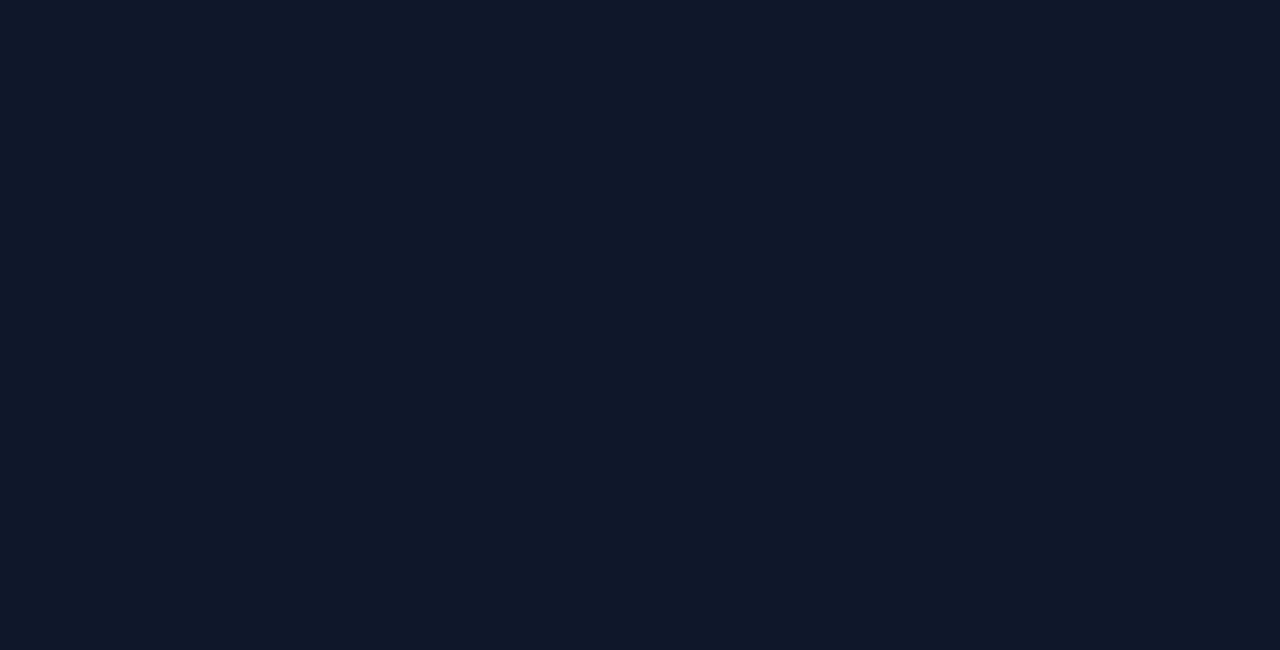
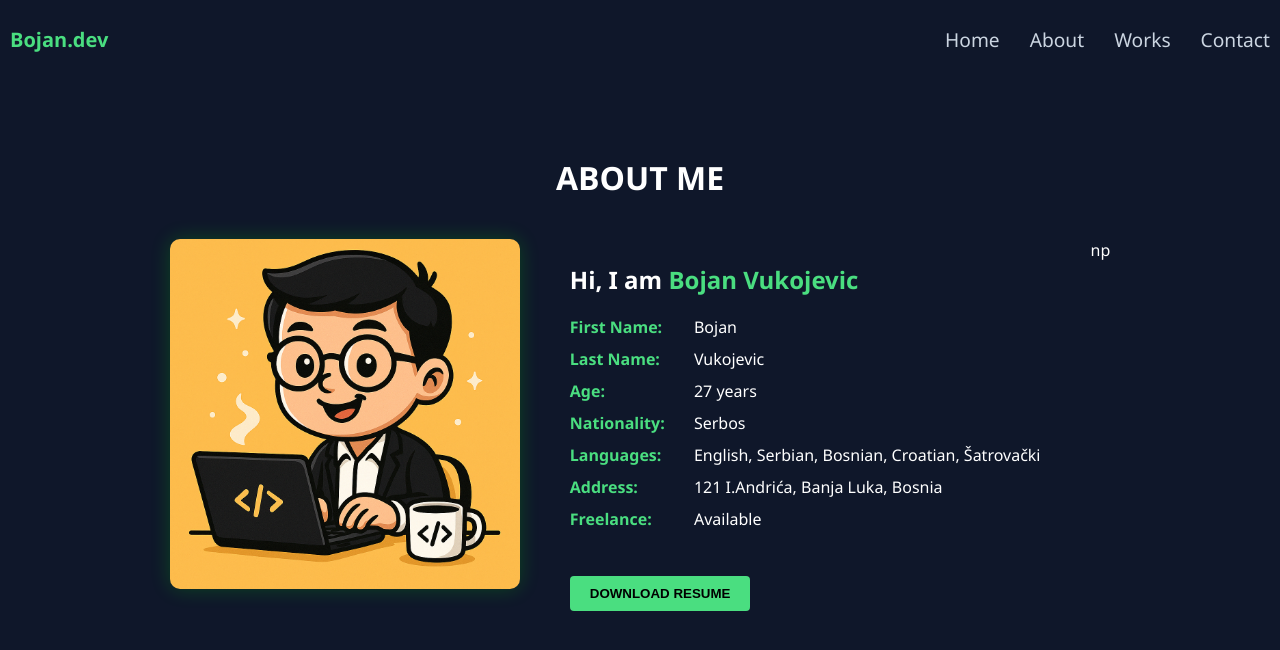
Before and after one commit to 7DevianT7/react-navigation-app, a React (Vite) app: page /about in a window 1280 px wide. Shown: the top 650 px of the page. Built offline with nearby package versions, Linux system fonts and the light colour scheme.

Commit message:
Final APP

```diff
--- a/src/App.css
+++ b/src/App.css
@@ -1,5 +1,5 @@
 body, html {
-  margin: 0;
+  margin: 5px;
   padding: 0;
   background-color: #0f172a;
   color: white;
@@ -9,9 +9,7 @@ body, html {
 }
 .navbar {
   display: flex;
-  justify-content: center;
   gap: 2rem;
-  background-color: #1e293b;
   padding: 1rem 0;
 }
 
@@ -38,7 +36,6 @@ body, html {
   width: 150px;
   height: 150px;
   border-radius: 50%;
-  border: 4px solid #38bdf8;
   margin-bottom: 1rem;
 }
 
@@ -47,9 +44,7 @@ h1 {
   color: white;
 }
 
-h1 span {
-  color: #38bdf8;
-}
+
 
 p {
   max-width: 600px;
--- a/src/components/About.jsx
+++ b/src/components/About.jsx
@@ -38,7 +38,7 @@ const About = () => {
               <span>Freelance:</span> Available
             </li>
           </ul>
-          <a href="/react-navigation-app/cv.pdf" download>
+          <a href="/cv.pdf" download>
             <button className="resume-btn">DOWNLOAD RESUME</button>
           </a>
         </div>np
--- a/src/components/navbar.css
+++ b/src/components/navbar.css
@@ -1,7 +1,6 @@
 .navbar {
   width: 100%;
   padding: 20px 40px;
-  background-color: #0f172a;
   display: flex;
   justify-content: space-between;
   align-items: center;
--- a/src/index.css
+++ b/src/index.css
@@ -24,8 +24,6 @@ a:hover {
 
 body {
   margin: 0;
-  /*display: flex;*/
-  /*place-items: center;*/
   min-width: 320px;
   min-height: 100vh;
 }
--- a/src/main.jsx
+++ b/src/main.jsx
@@ -1,12 +1,10 @@
 import React from "react";
 import ReactDOM from "react-dom/client";
 import App from "./App";
-import { BrowserRouter } from "react-router-dom";
+import "./App.css";
 
 ReactDOM.createRoot(document.getElementById("root")).render(
   <React.StrictMode>
-    <BrowserRouter basename="/react-navigation-app">
-      <App />
-    </BrowserRouter>
+    <App />
   </React.StrictMode>
 );
--- a/vite.config.js
+++ b/vite.config.js
@@ -2,6 +2,5 @@ import { defineConfig } from 'vite'
 import react from '@vitejs/plugin-react'
 
 export default defineConfig({
-  base: process.env.NODE_ENV === 'production' ? '/react-navigation-app/' : '/',
   plugins: [react()],
-})
+});
```
Also changed, not shown: 1 other file (tests, documents, lock files or other folders).
